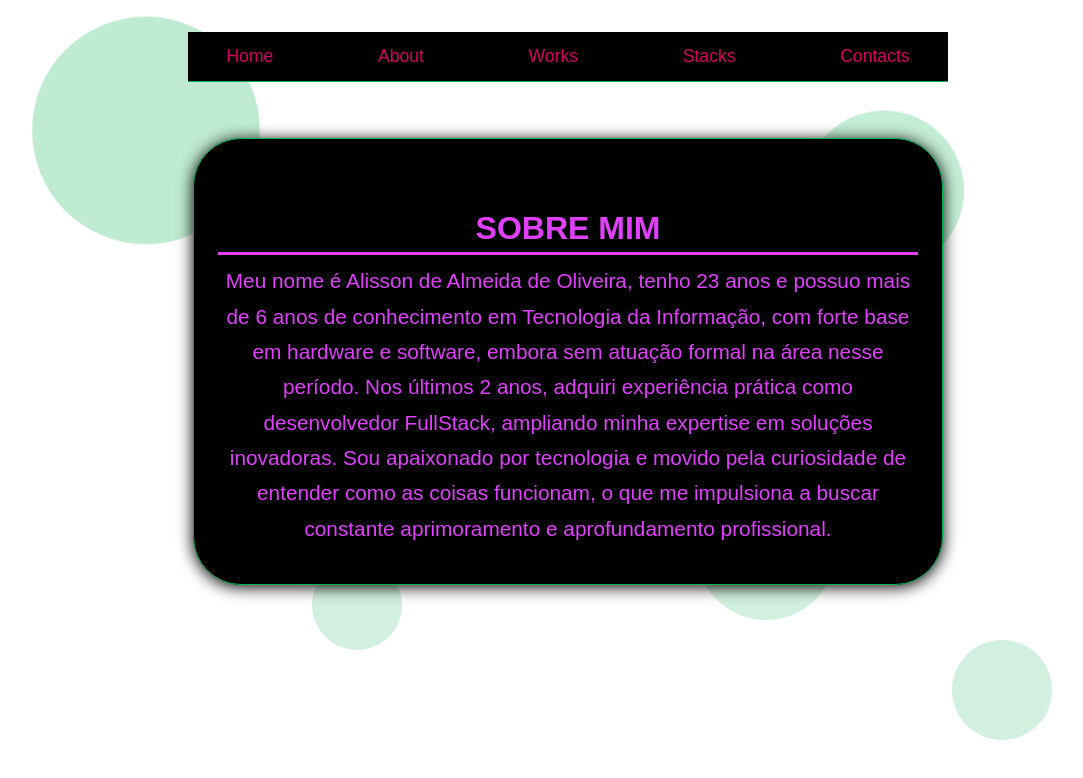
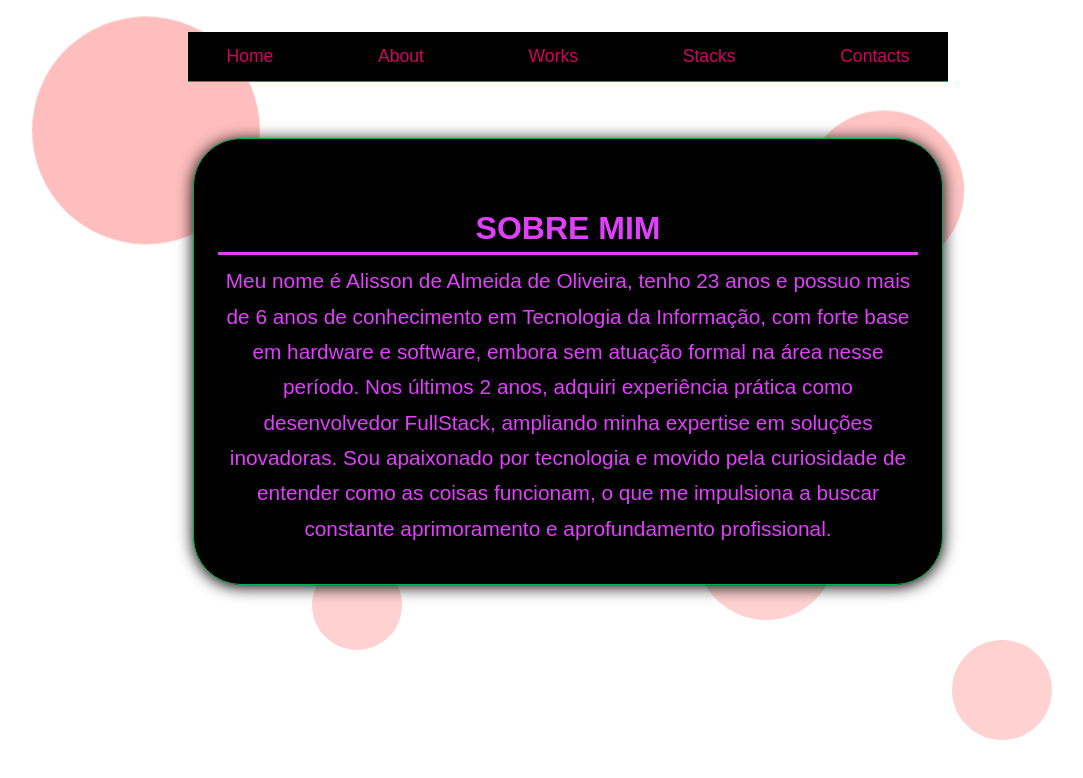
Before and after one commit to alissonkl20/porti, a React (Vite) app in the folder app/: page /about in a window 1280 px wide. Shown: the top 778 px of the page, without its empty margins (72-1155 px from the left). Built offline with nearby package versions, Linux system fonts and the light colour scheme.

Commit message:
altera a cor de fundo dos círculos animados para vermelho

```diff
--- a/app/src/css/AnimatedBg.css
+++ b/app/src/css/AnimatedBg.css
@@ -24,7 +24,7 @@
   border-radius: 50%;
   opacity: 0.18;
   animation: moveCircles 9s linear infinite;
-  background: var(--color-primary);
+  background: rgb(255, 0, 0);
 }
 
 .animated-bg-circles span:nth-child(1) {
```
